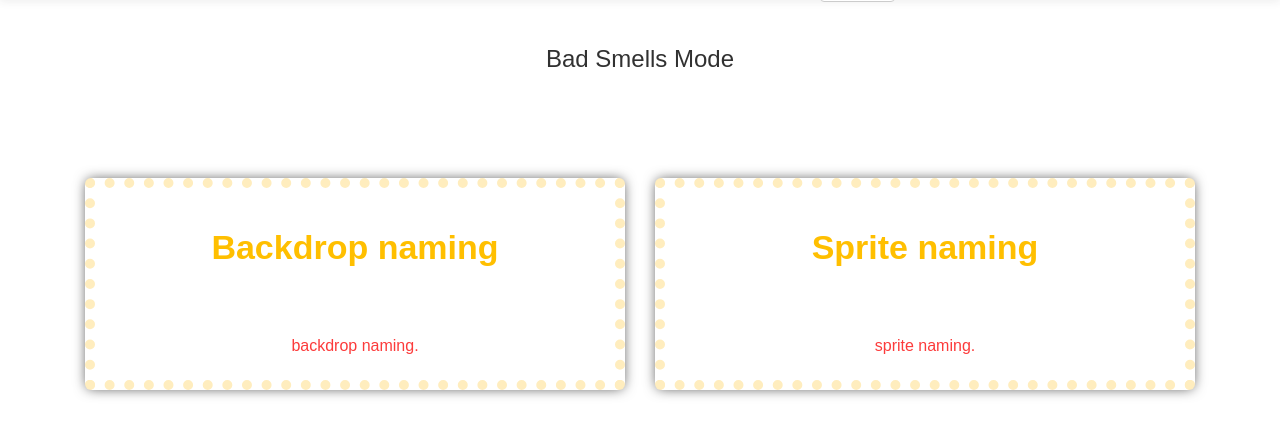
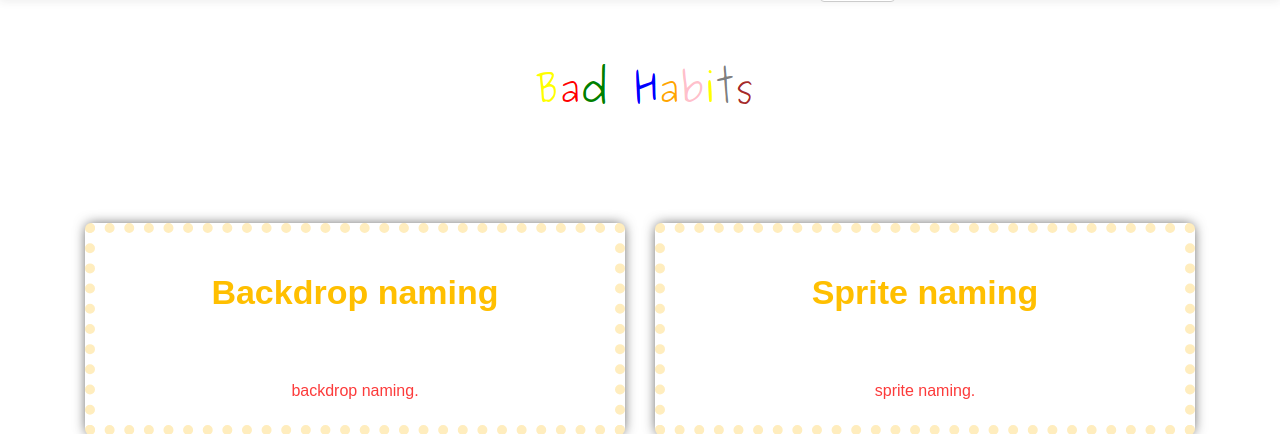
Before and after one commit to AngelaVargas/drscratchv3, a Django app: template app/templates/bad_smells/main.html in a window 1280 px wide. Shown: the part 70-504 px from the top of the page. Run offline with Django 3.2, Linux system fonts and the light colour scheme; the template is opened without the code that fills it, so the values that code supplies are empty; parts of the project's set-up code (start-up, migrations or seed data) failed here and were passed over; some libraries are stand-ins or nearby versions.

Commit message:
[angelavargas] Changed title of Bad Smells Mode for all the languages

```diff
--- a/app/templates/bad_smells/main.html
+++ b/app/templates/bad_smells/main.html
@@ -71,6 +71,7 @@
     </script>
 
     <style>
+
         thead {
           border-bottom: 1px solid #8E8E8E;
           text-align: center;
@@ -116,7 +117,8 @@
 
         <div class="col-md-12">
             <section id="dashboard">
-                <h3>Bad Smells Mode</h3>
+                <br>
+                {% trans "<img src='static/app/images/badsmells_en.png'>" %}
             </section>
         </div>
 
```
Also changed, not shown: locale/ca/LC_MESSAGES/django.po, locale/el/LC_MESSAGES/django.po, locale/es/LC_MESSAGES/django.po, locale/eu/LC_MESSAGES/django.po, locale/gl/LC_MESSAGES/django.po, locale/it/LC_MESSAGES/django.po, locale/pt/LC_MESSAGES/django.po, locale/ru/LC_MESSAGES/django.po, static/app/images/badsmells_ca.png (added), static/app/images/badsmells_en.png (added), static/app/images/badsmells_es.png (added), static/app/images/badsmells_eu.png (added), static/app/images/badsmells_ga.png (added), static/app/images/badsmells_gr.png (added), 3 more files.
